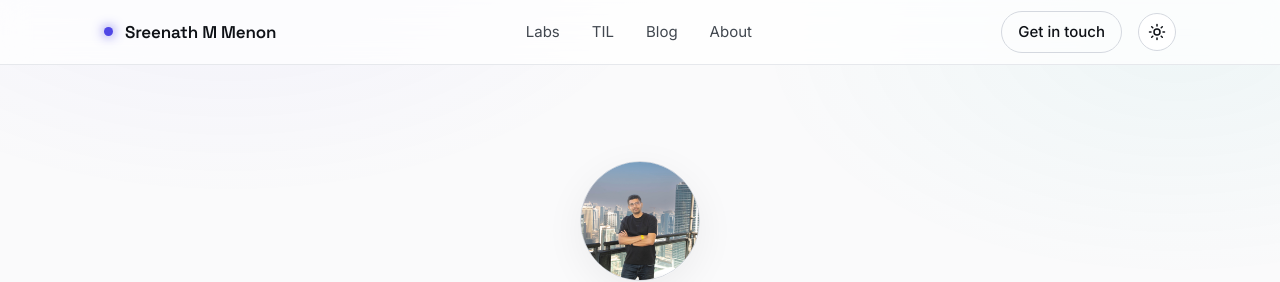
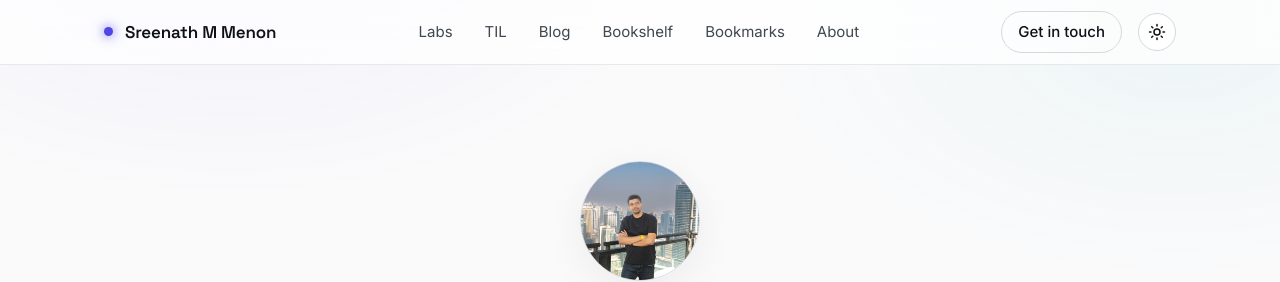
Before and after one commit to sreenathmmenon/sreenathmmenon.github.io, a Jekyll site: the page built from index.md, in a window 1280 px wide. Shown: the top 282 px of the page. Built offline with Jekyll 4.4.1, drawn with Linux system fonts in a browser that asks for light colours.

Commit message:
Add Bookshelf and Bookmarks back to the nav so they're discoverable

```diff
--- a/_config.yml
+++ b/_config.yml
@@ -57,6 +57,8 @@ header_pages:
   - labs.md
   - til.md
   - blog.md
+  - bookshelf.md
+  - bookmarks.md
   - about.md
 
 # Collections for TIL posts and Blog
```
